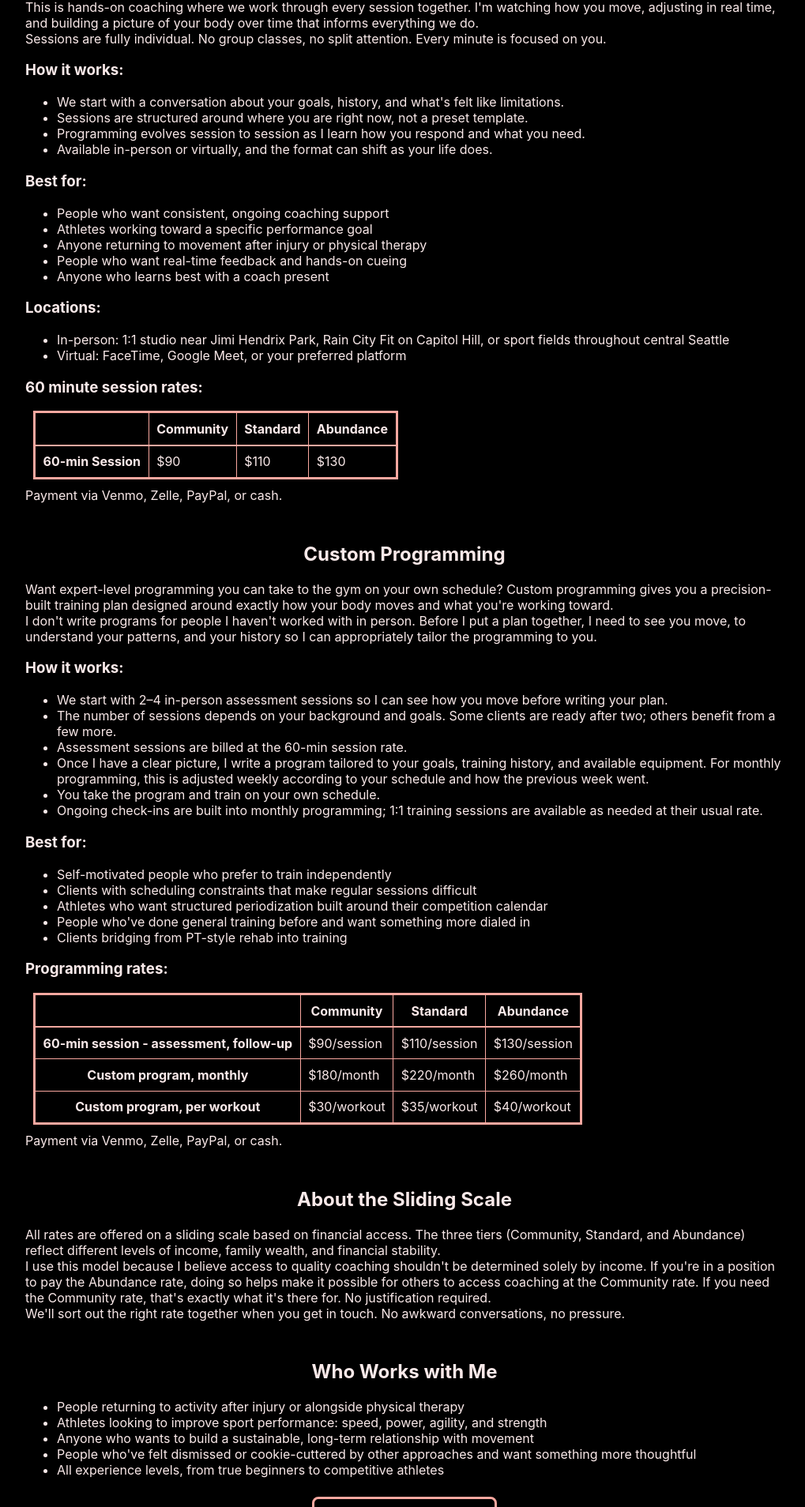
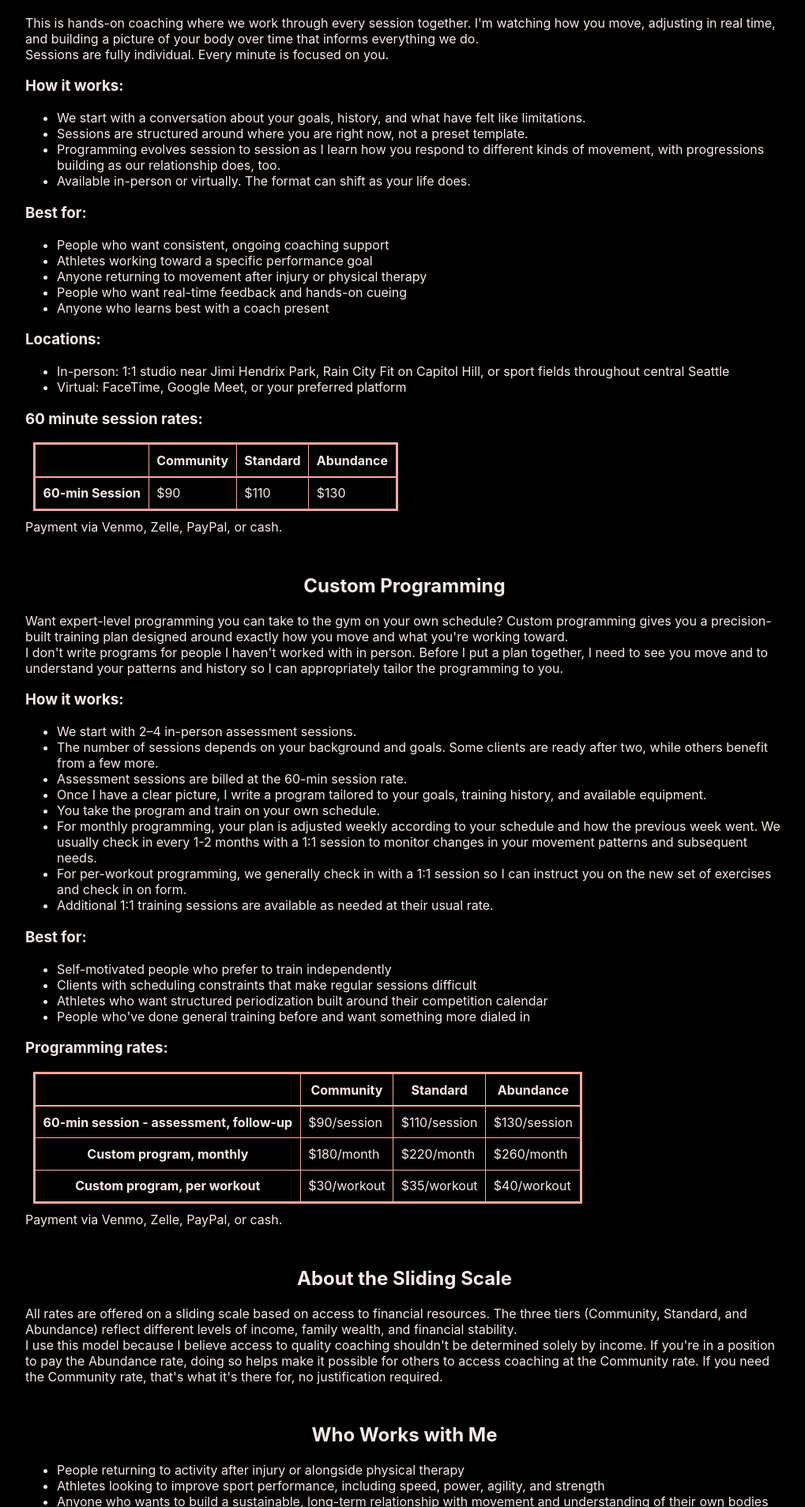
Before and after one commit to bertcherry/cherry-coaching, a Next.js app: page /services in a window 1280 px wide. Shown: the part 352-2260 px from the top of the page at 79% size, without its empty margins (128-1147 px from the left). Built offline with nearby package versions, Linux system fonts and the light colour scheme.

Commit message:
update copy

```diff
--- a/src/app/services/page.js
+++ b/src/app/services/page.js
@@ -11,16 +11,16 @@ const Services = () => {
         <>
             <div className={styles.servicesDisplay}>
                 <h1 >1:1 Training Sessions & Custom Programming in Seattle</h1>
-                <div>Two ways to work together, one consistent approach. Everything is built around how you actually move, where you're trying to go, and what your life looks like right now.</div>
+                <div>I offer two ways to work together, both using the same approach. Whether we work together in 1:1 sessions or I build out programming for you, everything is informed by your history, your current movement and life patterns, and where you're trying to go.</div>
                 <h2 id='training'>1:1 Training Sessions</h2>
                 <div>This is hands-on coaching where we work through every session together. I'm watching how you move, adjusting in real time, and building a picture of your body over time that informs everything we do.</div>
-                <div>Sessions are fully individual. No group classes, no split attention. Every minute is focused on you.</div>
+                <div>Sessions are fully individual. Every minute is focused on you.</div>
                 <h3>How it works:</h3>
                 <ul className={styles.noGap}>
-                    <li>We start with a conversation about your goals, history, and what's felt like limitations.</li>
+                    <li>We start with a conversation about your goals, history, and what have felt like limitations.</li>
                     <li>Sessions are structured around where you are right now, not a preset template.</li>
-                    <li>Programming evolves session to session as I learn how you respond and what you need.</li>
-                    <li>Available in-person or virtually, and the format can shift as your life does.</li>
+                    <li>Programming evolves session to session as I learn how you respond to different kinds of movement, with progressions building as our relationship does, too.</li>
+                    <li>Available in-person or virtually. The format can shift as your life does.</li>
                 </ul>
                 <h3>Best for:</h3>
                 <ul className={styles.noGap}>
@@ -58,16 +58,18 @@ const Services = () => {
                 <div>Payment via Venmo, Zelle, PayPal, or cash.</div>
 
                 <h2 id='programming'>Custom Programming</h2>
-                <div>Want expert-level programming you can take to the gym on your own schedule? Custom programming gives you a precision-built training plan designed around exactly how your body moves and what you're working toward.</div>
-                <div>I don't write programs for people I haven't worked with in person. Before I put a plan together, I need to see you move, to understand your patterns, and your history so I can appropriately tailor the programming to you.</div>
+                <div>Want expert-level programming you can take to the gym on your own schedule? Custom programming gives you a precision-built training plan designed around exactly how you move and what you're working toward.</div>
+                <div>I don't write programs for people I haven't worked with in person. Before I put a plan together, I need to see you move and to understand your patterns and history so I can appropriately tailor the programming to you.</div>
                 <h3>How it works:</h3>
                 <ul className={styles.noGap}>
-                    <li>We start with 2–4 in-person assessment sessions so I can see how you move before writing your plan.</li>
-                    <li>The number of sessions depends on your background and goals. Some clients are ready after two; others benefit from a few more.</li>
+                    <li>We start with 2–4 in-person assessment sessions.</li>
+                    <li>The number of sessions depends on your background and goals. Some clients are ready after two, while others benefit from a few more.</li>
                     <li>Assessment sessions are billed at the 60-min session rate.</li>
-                    <li>Once I have a clear picture, I write a program tailored to your goals, training history, and available equipment. For monthly programming, this is adjusted weekly according to your schedule and how the previous week went.</li>
+                    <li>Once I have a clear picture, I write a program tailored to your goals, training history, and available equipment.</li>
                     <li>You take the program and train on your own schedule.</li>
-                    <li>Ongoing check-ins are built into monthly programming; 1:1 training sessions are available as needed at their usual rate.</li>
+                    <li>For monthly programming, your plan is adjusted weekly according to your schedule and how the previous week went. We usually check in every 1-2 months with a 1:1 session to monitor changes in your movement patterns and subsequent needs.</li>
+                    <li>For per-workout programming, we generally check in with a 1:1 session so I can instruct you on the new set of exercises and check in on form.</li>
+                    <li>Additional 1:1 training sessions are available as needed at their usual rate.</li>
                 </ul>
                 <h3>Best for:</h3>
                 <ul className={styles.noGap}>
@@ -75,7 +77,6 @@ const Services = () => {
                     <li>Clients with scheduling constraints that make regular sessions difficult</li>
                     <li>Athletes who want structured periodization built around their competition calendar</li>
                     <li>People who've done general training before and want something more dialed in</li>
-                    <li>Clients bridging from PT-style rehab into training</li>
                 </ul>
                 <h3>Programming rates:</h3>
                 <table>
@@ -112,16 +113,15 @@ const Services = () => {
                 <div>Payment via Venmo, Zelle, PayPal, or cash.</div>
 
                 <h2>About the Sliding Scale</h2>
-                <div>All rates are offered on a sliding scale based on financial access. The three tiers (Community, Standard, and Abundance) reflect different levels of income, family wealth, and financial stability.</div>
-                <div>I use this model because I believe access to quality coaching shouldn't be determined solely by income. If you're in a position to pay the Abundance rate, doing so helps make it possible for others to access coaching at the Community rate. If you need the Community rate, that's exactly what it's there for. No justification required.</div>
-                <div>We'll sort out the right rate together when you get in touch. No awkward conversations, no pressure.</div>
+                <div>All rates are offered on a sliding scale based on access to financial resources. The three tiers (Community, Standard, and Abundance) reflect different levels of income, family wealth, and financial stability.</div>
+                <div>I use this model because I believe access to quality coaching shouldn't be determined solely by income. If you're in a position to pay the Abundance rate, doing so helps make it possible for others to access coaching at the Community rate. If you need the Community rate, that's what it's there for, no justification required.</div>
 
                 <h2>Who Works with Me</h2>
                 <ul className={styles.noGap}>
                     <li>People returning to activity after injury or alongside physical therapy</li>
-                    <li>Athletes looking to improve sport performance: speed, power, agility, and strength</li>
-                    <li>Anyone who wants to build a sustainable, long-term relationship with movement</li>
-                    <li>People who've felt dismissed or cookie-cuttered by other approaches and want something more thoughtful</li>
+                    <li>Athletes looking to improve sport performance, including speed, power, agility, and strength</li>
+                    <li>Anyone who wants to build a sustainable, long-term relationship with movement and understanding of their own bodies</li>
+                    <li>People who've felt dismissed or underserved by other approaches and want something more thoughtful</li>
                     <li>All experience levels, from true beginners to competitive athletes</li>
                 </ul>
                 <div style={{textAlign: 'center', paddingTop: '20px'}}>
```
Also changed, not shown: src/app/about/page.js (+7 -7 lines), src/app/page.js (+10 -11 lines).
